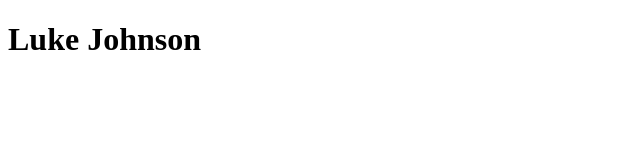
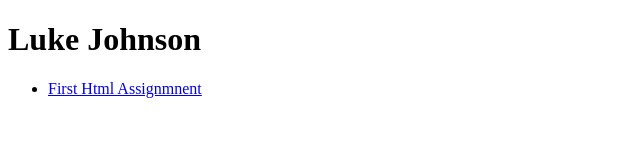
Before and after one commit to Lukej1600/ifsc-11003-Luke-J, a plain HTML site: page index.html in a window 1280 px wide. Shown: the whole page, without its empty margins (0-640 px from the left). Drawn offline with Linux system fonts and the light colour scheme.

Commit message:
Added prototype project

```diff
--- a/index.html
+++ b/index.html
@@ -12,5 +12,10 @@
 
 <body>
   <h1>Luke Johnson</h1>
+  <nav>
+    <ul>
+        <li><a href="prototype/index.html">First Html Assignmnent</a></li>
+    </ul>
+  </nav>
 </body>
 </html>
```
Also changed, not shown: prototype/index.html (added, +2 -0 lines), 1 other file.
